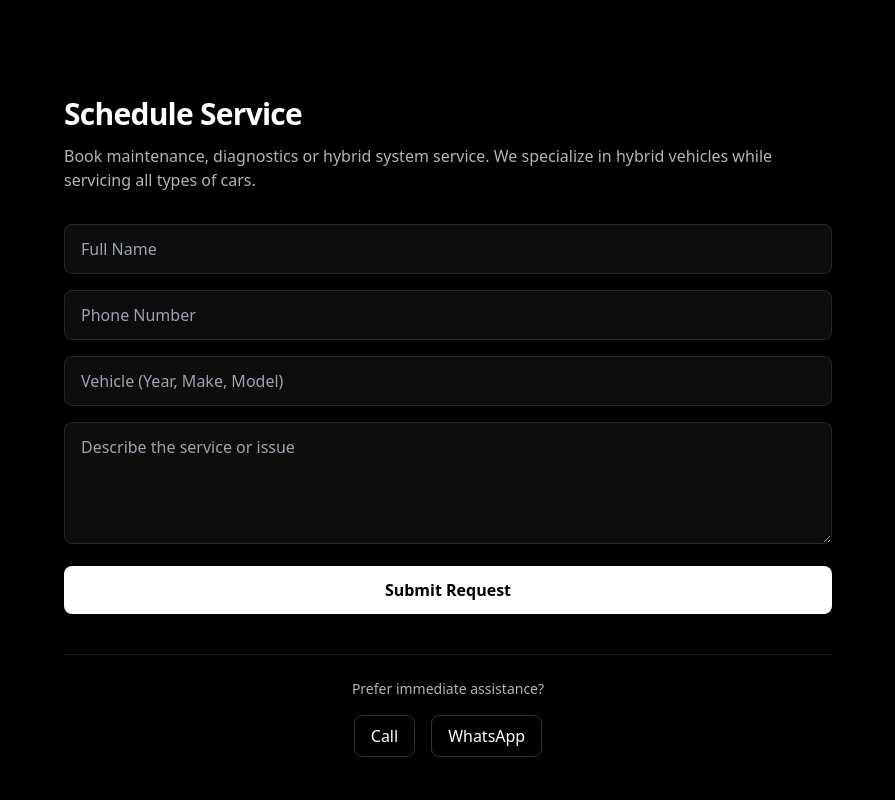
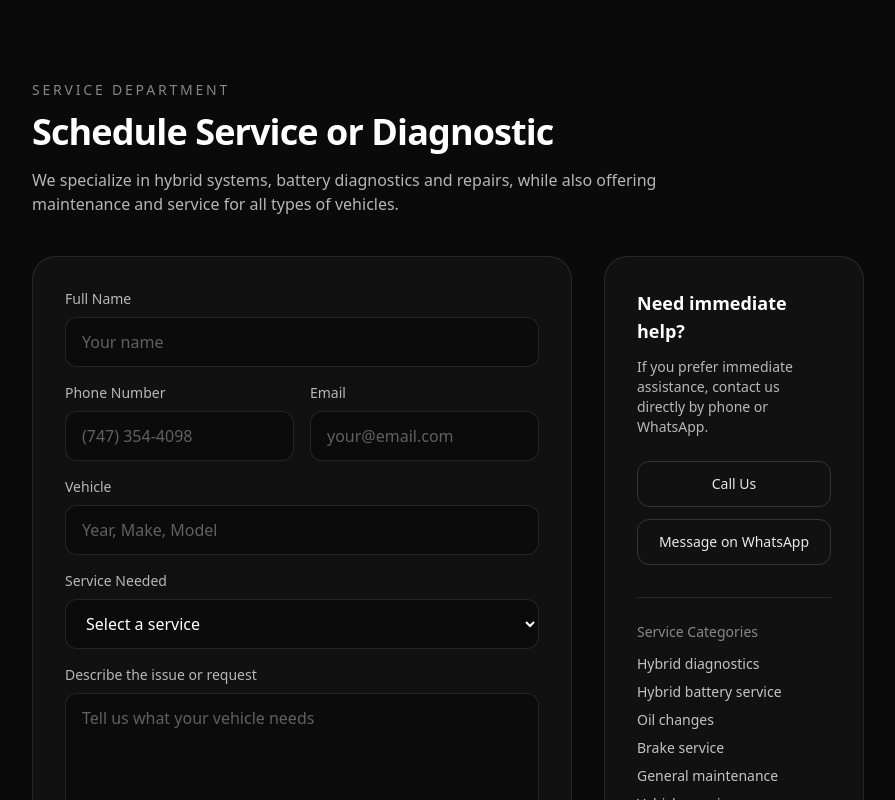
Before and after one commit to availablehybrid1/available-hybrid-site1, a Next.js app: page /service in a window 1280 px wide. Shown: the top 800 px of the page, without its empty margins (192-1087 px from the left). Built offline with nearby package versions, Linux system fonts and the light colour scheme.

Commit message:
Update service.tsx

```diff
--- a/pages/service.tsx
+++ b/pages/service.tsx
@@ -1,82 +1,256 @@
-import React from "react";
+import * as React from "react";
+import Head from "next/head";
 
-export default function Service() {
+export default function ServicePage() {
   const phone = "+1 747-354-4098";
+  const [loading, setLoading] = React.useState(false);
+  const [success, setSuccess] = React.useState(false);
+  const [error, setError] = React.useState("");
+
+  const handleSubmit = async (e: React.FormEvent<HTMLFormElement>) => {
+    e.preventDefault();
+    setLoading(true);
+    setSuccess(false);
+    setError("");
+
+    const form = e.currentTarget;
+    const formData = new FormData(form);
+
+    const data = {
+      name: String(formData.get("name") || ""),
+      phone: String(formData.get("phone") || ""),
+      email: String(formData.get("email") || ""),
+      vehicle: String(formData.get("vehicle") || ""),
+      service: String(formData.get("service") || ""),
+      message: String(formData.get("message") || ""),
+    };
+
+    try {
+      const res = await fetch("/api/service", {
+        method: "POST",
+        headers: {
+          "Content-Type": "application/json",
+        },
+        body: JSON.stringify(data),
+      });
+
+      if (!res.ok) {
+        throw new Error("Request failed");
+      }
+
+      setSuccess(true);
+      form.reset();
+    } catch {
+      setError("There was a problem sending your request. Please try again.");
+    } finally {
+      setLoading(false);
+    }
+  };
 
   return (
-    <main className="min-h-screen bg-black text-white px-4 py-24">
-      <div className="max-w-3xl mx-auto">
+    <>
+      <Head>
+        <title>Schedule Service | AVAILABLE HYBRID R&M INC.</title>
+        <meta
+          name="description"
+          content="Schedule maintenance, diagnostics, hybrid battery service and repairs."
+        />
+        <meta name="viewport" content="width=device-width, initial-scale=1" />
+      </Head>
 
-        <h1 className="text-3xl font-semibold tracking-tight">
-          Schedule Service
+      <main className="min-h-screen bg-neutral-950 text-white">
+        <section className="mx-auto max-w-4xl px-4 py-20 sm:px-6 lg:px-8">
+          <div className="mb-10">
+            <p className="text-sm uppercase tracking-[0.2em] text-white/50">
+              Service Department
+            </p>
+            <h1 className="mt-3 text-3xl font-semibold tracking-tight sm:text-4xl">
+              Schedule Service or Diagnostic
             </h1>
+            <p className="mt-4 max-w-2xl text-white/70">
+              We specialize in hybrid systems, battery diagnostics and repairs,
+              while also offering maintenance and service for all types of
+              vehicles.
+            </p>
+          </div>
 
-        <p className="mt-3 text-white/70">
-          Book maintenance, diagnostics or hybrid system service. We specialize in hybrid vehicles while servicing all types of cars.
-        </p>
+          <div className="grid gap-8 lg:grid-cols-[1.35fr_0.65fr]">
+            <div className="rounded-3xl border border-white/10 bg-white/[0.03] p-6 sm:p-8">
+              <form onSubmit={handleSubmit} className="space-y-4">
+                <div>
+                  <label
+                    htmlFor="name"
+                    className="mb-2 block text-sm text-white/70"
+                  >
+                    Full Name
+                  </label>
+                  <input
+                    id="name"
+                    name="name"
+                    type="text"
+                    required
+                    className="w-full rounded-xl border border-white/10 bg-black/30 px-4 py-3 text-white outline-none placeholder:text-white/35 focus:border-white/30"
+                    placeholder="Your name"
+                  />
+                </div>
 
-        {/* FORM */}
-        <form className="mt-8 space-y-4">
+                <div className="grid gap-4 sm:grid-cols-2">
+                  <div>
+                    <label
+                      htmlFor="phone"
+                      className="mb-2 block text-sm text-white/70"
+                    >
+                      Phone Number
+                    </label>
+                    <input
+                      id="phone"
+                      name="phone"
+                      type="tel"
+                      required
+                      className="w-full rounded-xl border border-white/10 bg-black/30 px-4 py-3 text-white outline-none placeholder:text-white/35 focus:border-white/30"
+                      placeholder="(747) 354-4098"
+                    />
+                  </div>
 
+                  <div>
+                    <label
+                      htmlFor="email"
+                      className="mb-2 block text-sm text-white/70"
+                    >
+                      Email
+                    </label>
                     <input
+                      id="email"
+                      name="email"
+                      type="email"
+                      className="w-full rounded-xl border border-white/10 bg-black/30 px-4 py-3 text-white outline-none placeholder:text-white/35 focus:border-white/30"
+                      placeholder="your@email.com"
+                    />
+                  </div>
+                </div>
+
+                <div>
+                  <label
+                    htmlFor="vehicle"
+                    className="mb-2 block text-sm text-white/70"
+                  >
+                    Vehicle
+                  </label>
+                  <input
+                    id="vehicle"
+                    name="vehicle"
                     type="text"
-            placeholder="Full Name"
-            className="w-full bg-white/5 border border-white/10 rounded-lg px-4 py-3 outline-none"
+                    required
+                    className="w-full rounded-xl border border-white/10 bg-black/30 px-4 py-3 text-white outline-none placeholder:text-white/35 focus:border-white/30"
+                    placeholder="Year, Make, Model"
                   />
+                </div>
 
-          <input
-            type="tel"
-            placeholder="Phone Number"
-            className="w-full bg-white/5 border border-white/10 rounded-lg px-4 py-3 outline-none"
+                <div>
+                  <label
+                    htmlFor="service"
+                    className="mb-2 block text-sm text-white/70"
+                  >
+                    Service Needed
+                  </label>
+                  <select
+                    id="service"
+                    name="service"
+                    required
+                    className="w-full rounded-xl border border-white/10 bg-black/30 px-4 py-3 text-white outline-none focus:border-white/30"
+                    defaultValue=""
+                  >
+                    <option value="" disabled>
+                      Select a service
+                    </option>
+                    <option value="Diagnostic">Diagnostic</option>
+                    <option value="Oil Change">Oil Change</option>
+                    <option value="Hybrid Battery Service">
+                      Hybrid Battery Service
+                    </option>
+                    <option value="Brake Service">Brake Service</option>
+                    <option value="General Maintenance">
+                      General Maintenance
+                    </option>
+                    <option value="Repair">Repair</option>
+                    <option value="Other">Other</option>
+                  </select>
+                </div>
+
+                <div>
+                  <label
+                    htmlFor="message"
+                    className="mb-2 block text-sm text-white/70"
+                  >
+                    Describe the issue or request
+                  </label>
+                  <textarea
+                    id="message"
+                    name="message"
+                    rows={5}
+                    className="w-full rounded-xl border border-white/10 bg-black/30 px-4 py-3 text-white outline-none placeholder:text-white/35 focus:border-white/30"
+                    placeholder="Tell us what your vehicle needs"
                   />
-
-          <input
-            type="text"
-            placeholder="Vehicle (Year, Make, Model)"
-            className="w-full bg-white/5 border border-white/10 rounded-lg px-4 py-3 outline-none"
-          />
-
-          <textarea
-            placeholder="Describe the service or issue"
-            rows={4}
-            className="w-full bg-white/5 border border-white/10 rounded-lg px-4 py-3 outline-none"
-          />
+                </div>
 
                 <button
                   type="submit"
-            className="w-full bg-white text-black rounded-lg py-3 font-semibold"
+                  disabled={loading}
+                  className="inline-flex w-full items-center justify-center rounded-xl bg-white px-5 py-3 font-semibold text-black transition hover:opacity-90 disabled:cursor-not-allowed disabled:opacity-60"
                 >
-            Submit Request
+                  {loading ? "Sending..." : "Submit Request"}
                 </button>
+
+                {success && (
+                  <p className="text-sm text-green-400">
+                    Your request was sent successfully.
+                  </p>
+                )}
+
+                {error && <p className="text-sm text-red-400">{error}</p>}
               </form>
+            </div>
 
-        {/* QUICK CONTACT */}
-        <div className="mt-10 border-t border-white/10 pt-6 text-center">
-          <p className="text-white/70 text-sm">
-            Prefer immediate assistance?
+            <div className="rounded-3xl border border-white/10 bg-white/[0.03] p-6 sm:p-8">
+              <h2 className="text-lg font-semibold">Need immediate help?</h2>
+              <p className="mt-3 text-sm text-white/70">
+                If you prefer immediate assistance, contact us directly by phone
+                or WhatsApp.
               </p>
 
-          <div className="mt-4 flex justify-center gap-4">
-
+              <div className="mt-6 space-y-3">
                 <a
                   href={`tel:${phone.replace(/[^+\d]/g, "")}`}
-              className="border border-white/20 px-4 py-2 rounded-lg hover:bg-white/10"
+                  className="flex items-center justify-center rounded-xl border border-white/15 px-4 py-3 text-sm font-medium text-white/90 transition hover:border-white/30 hover:bg-white/[0.04]"
                 >
-              Call
+                  Call Us
                 </a>
 
                 <a
-              href="https://wa.me/17473544098"
+                  href="https://wa.me/17473544098?text=Hello,%20I%20would%20like%20to%20schedule%20a%20service%20or%20diagnostic."
                   target="_blank"
-              className="border border-white/20 px-4 py-2 rounded-lg hover:bg-white/10"
+                  rel="noreferrer"
+                  className="flex items-center justify-center rounded-xl border border-white/15 px-4 py-3 text-sm font-medium text-white/90 transition hover:border-white/30 hover:bg-white/[0.04]"
                 >
-              WhatsApp
+                  Message on WhatsApp
                 </a>
+              </div>
 
+              <div className="mt-8 border-t border-white/10 pt-6">
+                <p className="text-sm text-white/50">Service Categories</p>
+                <ul className="mt-3 space-y-2 text-sm text-white/75">
+                  <li>Hybrid diagnostics</li>
+                  <li>Hybrid battery service</li>
+                  <li>Oil changes</li>
+                  <li>Brake service</li>
+                  <li>General maintenance</li>
+                  <li>Vehicle repairs</li>
+                </ul>
               </div>
             </div>
-
           </div>
+        </section>
       </main>
+    </>
   );
 }
```
Lines whose indentation alone changed are shown as unchanged.
